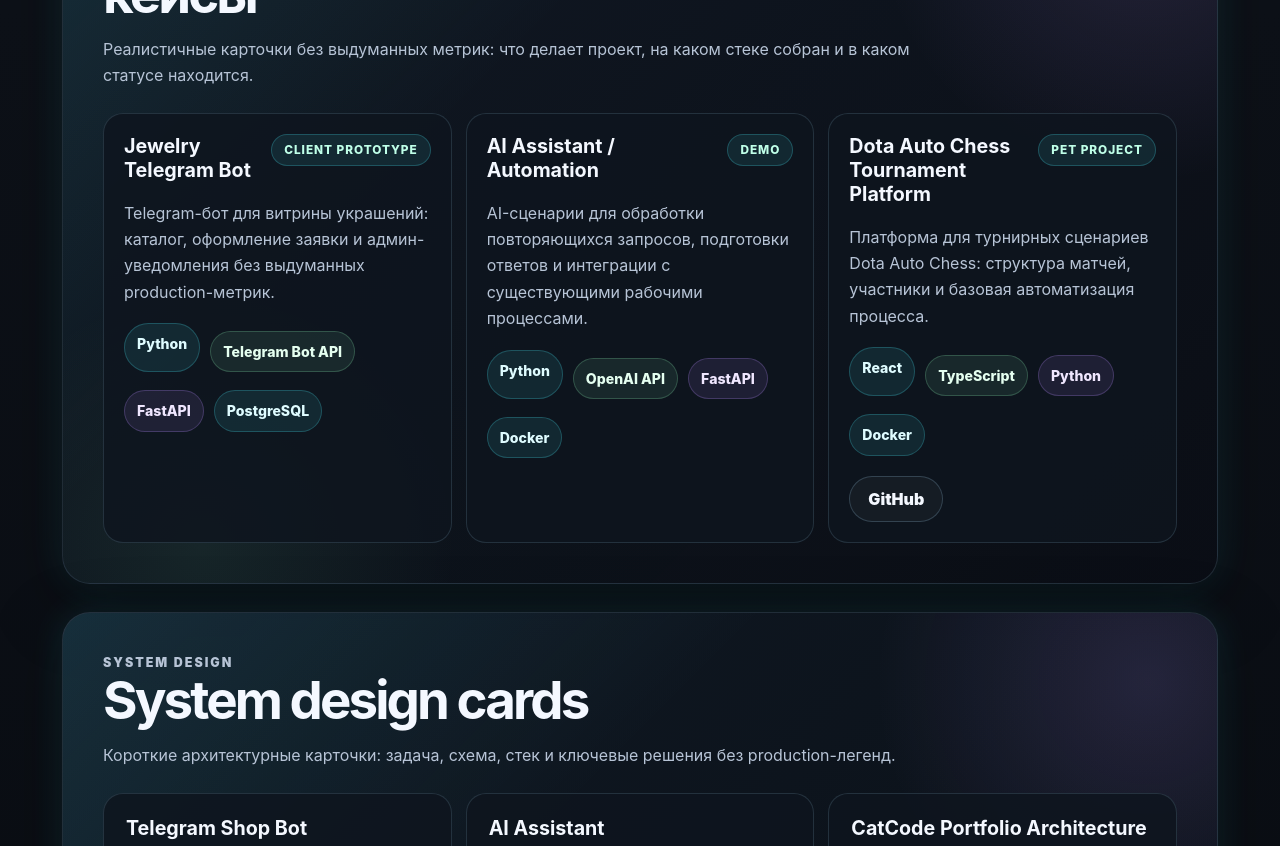
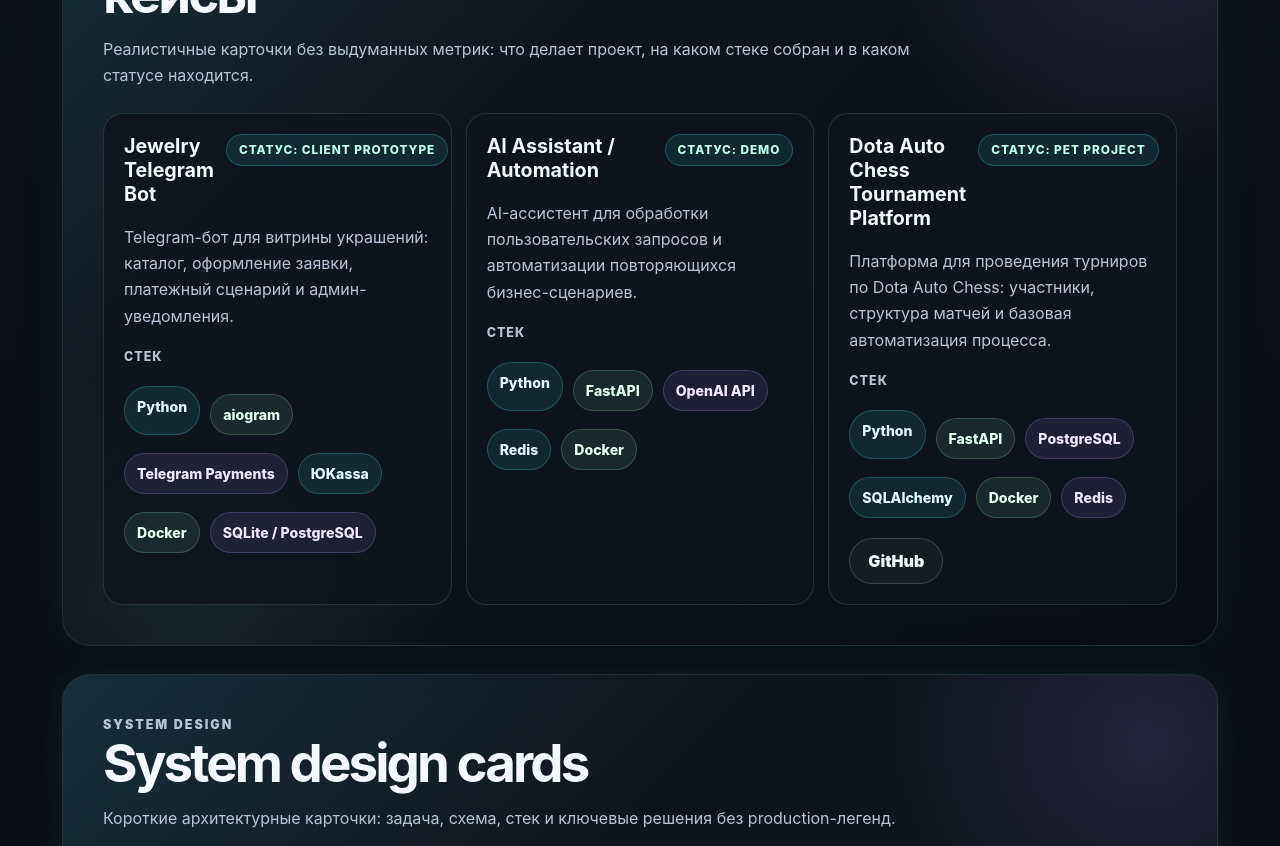
Before and after one commit to CatCodeArbelin/portfolio, a React (Vite) app in the folder frontend/: page / in a window 1280 px wide. Shown: the part 1820-2666 px from the top of the page. Built offline with nearby package versions, Linux system fonts and the light colour scheme; no server answers.

Commit message:
Update portfolio project cards

```diff
--- a/frontend/src/components/ProjectsSection.tsx
+++ b/frontend/src/components/ProjectsSection.tsx
@@ -13,24 +13,24 @@ const projectFallbacks: Project[] = [
     slug: 'jewelry-telegram-bot',
     title: 'Jewelry Telegram Bot',
     description:
-      'Telegram-бот для витрины украшений: каталог, оформление заявки и админ-уведомления без выдуманных production-метрик.',
-    stack: ['Python', 'Telegram Bot API', 'FastAPI', 'PostgreSQL'],
+      'Telegram-бот для витрины украшений: каталог, оформление заявки, платежный сценарий и админ-уведомления.',
+    stack: ['Python', 'aiogram', 'Telegram Payments', 'ЮKassa', 'Docker', 'SQLite / PostgreSQL'],
     status: 'client-prototype',
   },
   {
     slug: 'ai-assistant-automation',
     title: 'AI Assistant / Automation',
     description:
-      'AI-сценарии для обработки повторяющихся запросов, подготовки ответов и интеграции с существующими рабочими процессами.',
-    stack: ['Python', 'OpenAI API', 'FastAPI', 'Docker'],
+      'AI-ассистент для обработки пользовательских запросов и автоматизации повторяющихся бизнес-сценариев.',
+    stack: ['Python', 'FastAPI', 'OpenAI API', 'Redis', 'Docker'],
     status: 'demo',
   },
   {
     slug: 'dota-auto-chess-tournament-platform',
     title: 'Dota Auto Chess Tournament Platform',
     description:
-      'Платформа для турнирных сценариев Dota Auto Chess: структура матчей, участники и базовая автоматизация процесса.',
-    stack: ['React', 'TypeScript', 'Python', 'Docker'],
+      'Платформа для проведения турниров по Dota Auto Chess: участники, структура матчей и базовая автоматизация процесса.',
+    stack: ['Python', 'FastAPI', 'PostgreSQL', 'SQLAlchemy', 'Docker', 'Redis'],
     status: 'pet-project',
     github_url: 'https://github.com/CatCodeArbelin/dacarbelin',
   },
@@ -62,16 +62,17 @@ export function ProjectsSection() {
           <article className="contentCard projectCard" key={project.slug}>
             <div className="cardTitleRow">
               <h3>{project.title}</h3>
-              <span className="statusPill">{statusLabels[project.status]}</span>
+              <span className="statusPill">Статус: {statusLabels[project.status]}</span>
             </div>
             <p>{project.description}</p>
+            <p className="cardMetaLabel">Стек</p>
             <ul className="inlineList" aria-label={`Стек проекта ${project.title}`}>
               {project.stack.map((stackItem) => (
                 <li key={stackItem}>{stackItem}</li>
               ))}
             </ul>
             {project.github_url && (
-              <a className="cardLink" href={project.github_url}>
+              <a className="cardLink" href={project.github_url} target="_blank" rel="noreferrer">
                 GitHub
               </a>
             )}
--- a/frontend/src/styles.css
+++ b/frontend/src/styles.css
@@ -538,6 +538,14 @@ h4 {
   margin-bottom: 0;
 }
 
+.cardMetaLabel {
+  color: var(--text-main);
+  font-size: 0.78rem;
+  font-weight: 800;
+  letter-spacing: 0.08em;
+  text-transform: uppercase;
+}
+
 .statusPill {
   width: fit-content;
   color: #bfffe8;
```
Also changed, not shown: 2 other files (tests, documents, lock files or other folders).
